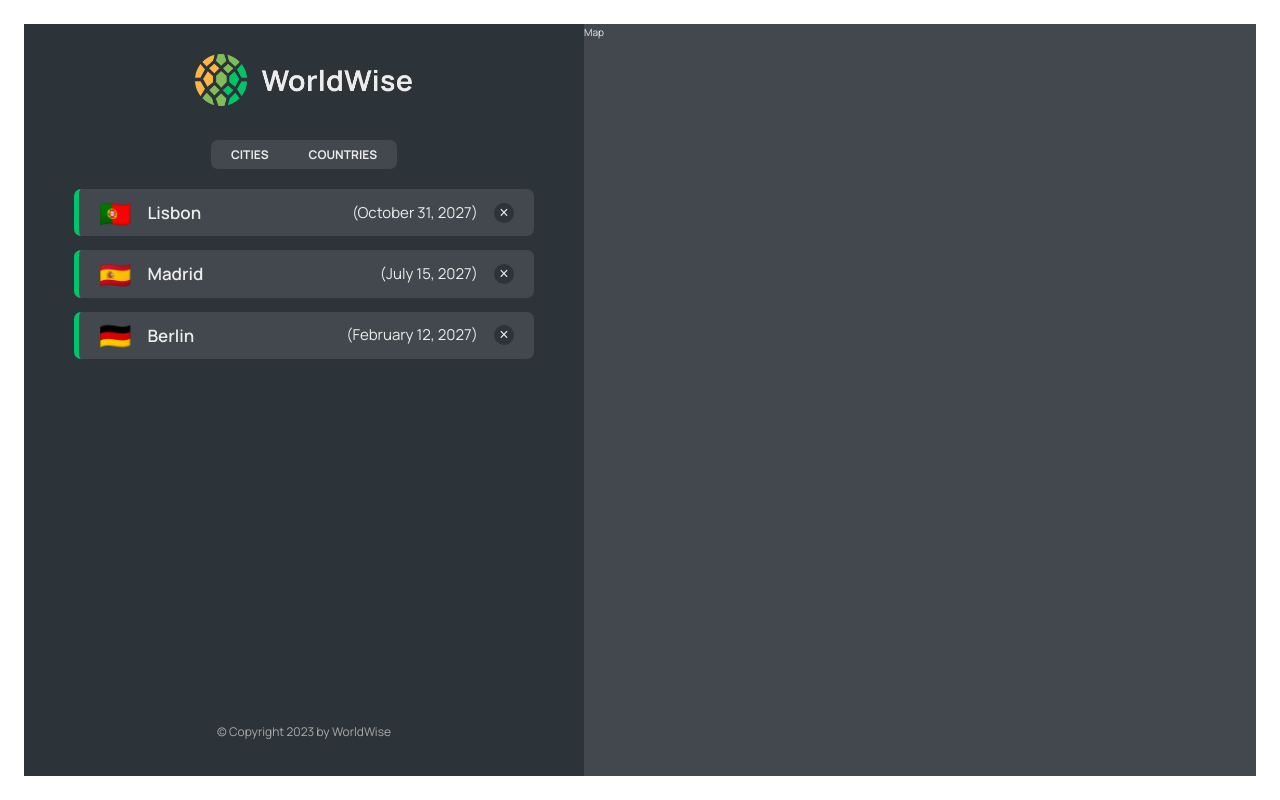
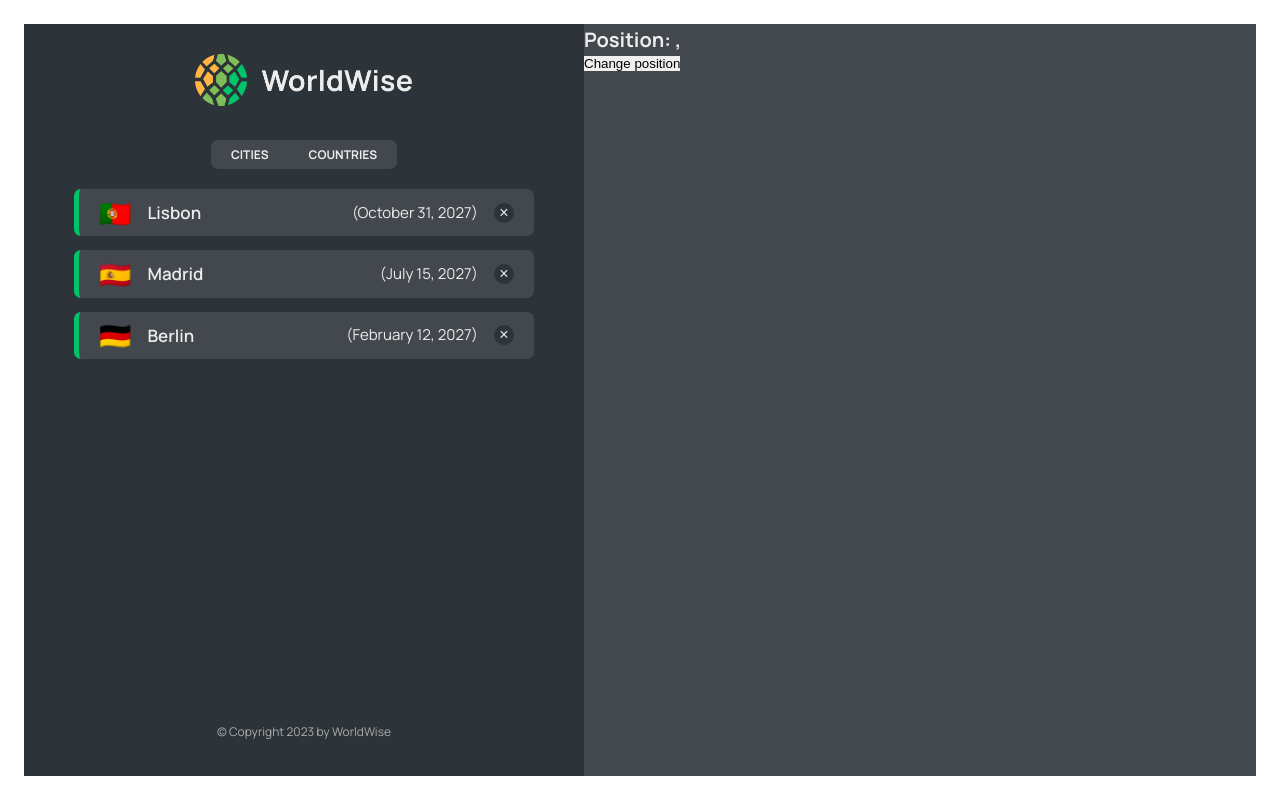
Before and after one commit to ClaudiuSonica/worldwise, a React (Vite) app: page /app in a window 1280 px wide. Built offline with nearby package versions, Linux system fonts and the light colour scheme; data requests are answered from the project's data file.

Commit message:
add query string url

```diff
--- a/src/components/atoms/cityItem/CityItem.jsx
+++ b/src/components/atoms/cityItem/CityItem.jsx
@@ -10,11 +10,11 @@
   }).format(new Date(date));
 
 const CityItem = ({ city }) => {
-  const { cityName, emoji, date, id } = city;
+  const { cityName, emoji, date, id, position } = city;
 
   return (
     <li>
-      <Link className="cityItem" to={`${id}`}>
+      <Link className="cityItem" to={`${id}?lat=${position.lat}&lng=${position.lng}`}>
       <span className="emoji">{emoji}</span>
       <h3 className="name">{cityName}</h3>
       <time className="date">({formatDate(date)})</time>
--- a/src/components/organisms/map/Map.jsx
+++ b/src/components/organisms/map/Map.jsx
@@ -1,7 +1,25 @@
+import { useSearchParams } from "react-router-dom";
 import "./Map.scss";
 
 const Map = () => {
-  return <div className="mapContainer">Map</div>;
-}
+  const [searchParams, setSearchParams] = useSearchParams();
+
+  const lat = searchParams.get("lat");
+  const lng = searchParams.get("lng");
+
+  return (
+    <div className="mapContainer">
+      <h1>
+        Position: {lat}, {lng}
+      </h1>
+
+      <button onClick={
+        () => {
+          setSearchParams({ lat: 0, lng: 0 });
+        }
+      }>Change position</button>
+    </div>
+  );
+};
 
 export default Map;
```
Also changed, not shown: src/components/molecules/city/City.jsx (+7 -1 lines).
